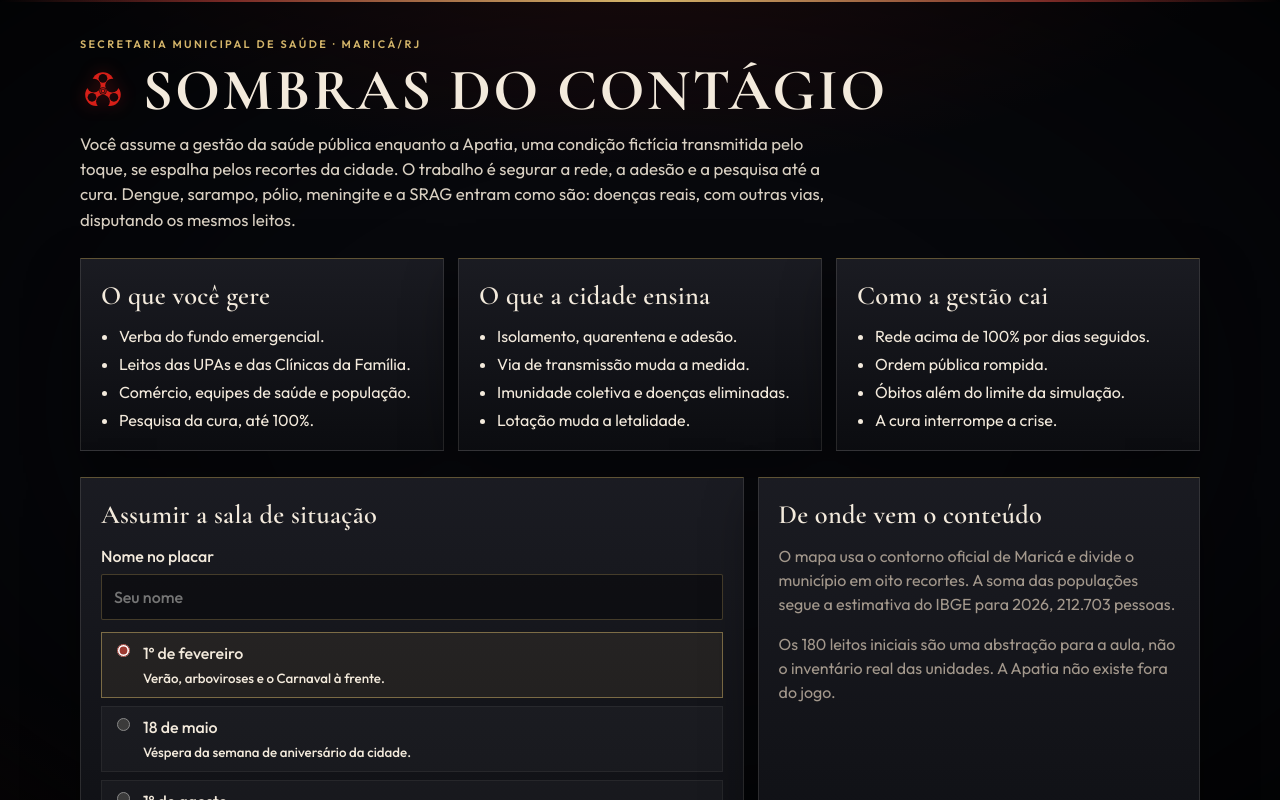
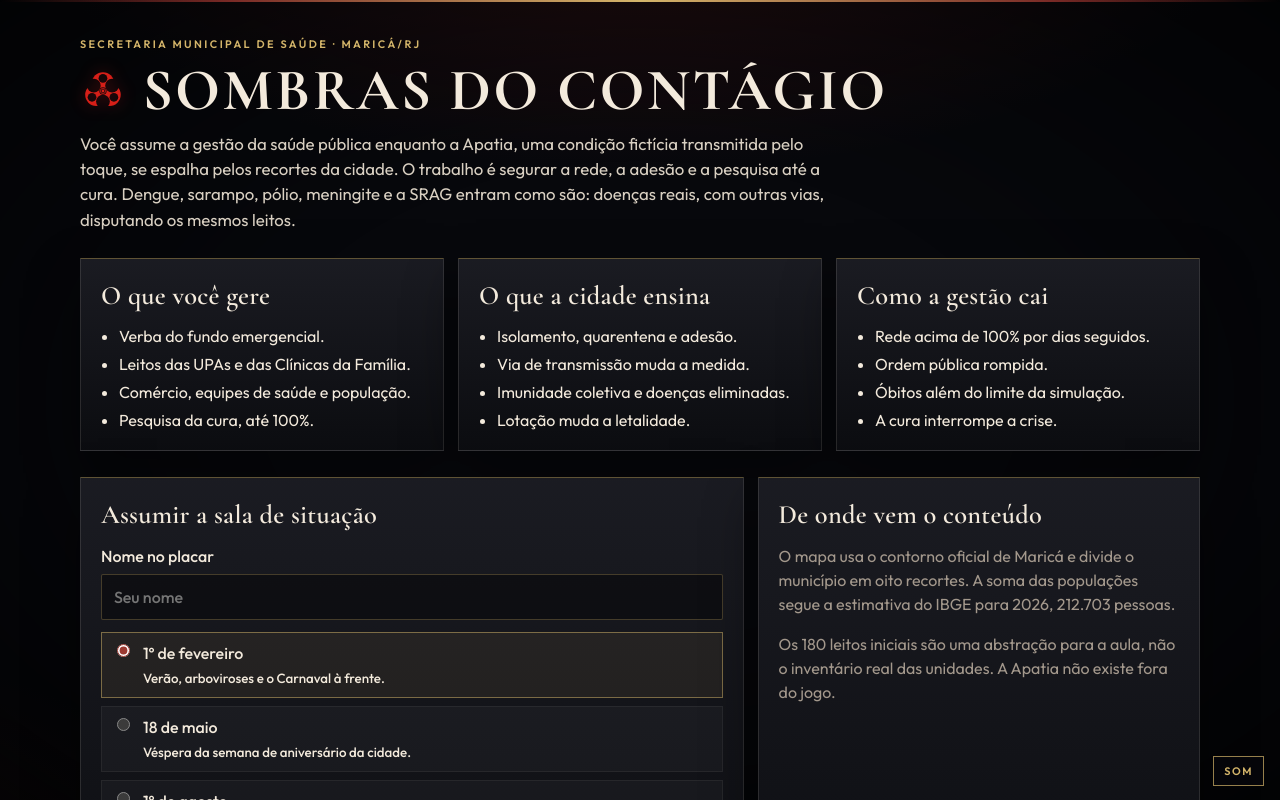
Before and after one commit to LuanaPZenha/SdC, a Next.js app: page / in a window 1280 px wide. Shown: the top 800 px of the page. Built offline with nearby package versions, Linux system fonts and the light colour scheme.

Commit message:
Põe uma trilha sombria no fundo do jogo
Um loop grave e baixo, feito para o jogo, toca o tempo todo na capa, na sala e no placar. O volume fica contido. O botão no canto silencia e guarda essa escolha.

```diff
--- a/src/app/globals.css
+++ b/src/app/globals.css
@@ -71,6 +71,25 @@ button, input, select, textarea { font: inherit; }
 button { cursor: pointer; }
 
 a { color: inherit; }
+
+body > .trilha-mount { position: static; z-index: auto; }
+
+.trilha {
+  position: fixed;
+  right: 16px;
+  bottom: 14px;
+  z-index: 35;
+  background: rgba(7, 8, 12, 0.72);
+  color: var(--brass-dim);
+  border: 1px solid rgba(212, 181, 106, 0.35);
+  letter-spacing: 0.14em;
+  text-transform: uppercase;
+  font-size: 0.68rem;
+  font-weight: 600;
+  padding: 6px 10px;
+}
+
+.trilha.on { color: var(--brass); border-color: rgba(212, 181, 106, 0.7); }
 
 .skip {
   position: absolute;
--- a/src/app/layout.tsx
+++ b/src/app/layout.tsx
@@ -1,5 +1,6 @@
 import type { Metadata } from "next";
 import { Cormorant_Garamond, Outfit } from "next/font/google";
+import { Trilha } from "@/components/Trilha";
 import "./globals.css";
 
 const titleFont = Cormorant_Garamond({
@@ -29,6 +30,7 @@ export default function RootLayout({ children }: { children: React.ReactNode })
           Ir para o conteúdo
         </a>
         {children}
+        <Trilha />
       </body>
     </html>
   );
--- a/src/components/Admin.tsx
+++ b/src/components/Admin.tsx
@@ -1,6 +1,7 @@
 "use client";
 
 import { useState } from "react";
+import Link from "next/link";
 import { EFFECT_KEYS, type Catalog, type GameEvent, type Parameter } from "@/lib/types";
 import { validateCatalog } from "@/lib/validate";
 
@@ -111,9 +112,9 @@ export function Admin() {
         Políticas, eventos, parâmetros e as fórmulas de casos novos, óbitos, receita, pesquisa e pontuação ficam fora do código.
       </p>
       <p>
-        <a className="text-link" href="/">
+        <Link className="text-link" href="/">
           Voltar ao briefing
-        </a>
+        </Link>
       </p>
       {!catalog ? (
         <form
--- a/src/components/Inicio.tsx
+++ b/src/components/Inicio.tsx
@@ -1,6 +1,7 @@
 "use client";
 
 import { useState } from "react";
+import Link from "next/link";
 import { useRouter } from "next/navigation";
 import { Biohazard } from "@/components/Biohazard";
 import { STARTS } from "@/lib/starts";
@@ -105,9 +106,9 @@ export function Inicio() {
             <button className="button" disabled={busy} type="submit">
               {busy ? "Abrindo…" : "Assumir a gestão"}
             </button>
-            <a className="button secondary" href="/ranking">
+            <Link className="button secondary" href="/ranking">
               Placar
-            </a>
+            </Link>
           </div>
         </form>
         <aside className="panel">
--- a/src/components/Placar.tsx
+++ b/src/components/Placar.tsx
@@ -1,6 +1,7 @@
 "use client";
 
 import { useEffect, useState } from "react";
+import Link from "next/link";
 import { people } from "@/lib/format";
 import type { RankingEntry } from "@/lib/types";
 
@@ -24,9 +25,9 @@ export function Placar() {
       <h1 className="display">Placar</h1>
       <p className="lede">A ordem principal é quantos dias a gestão durou. Vitória, pontuação e óbitos desempata. O registro entra no fim da partida.</p>
       <p>
-        <a className="text-link" href="/">
+        <Link className="text-link" href="/">
           Voltar ao briefing
-        </a>
+        </Link>
       </p>
       {error ? <p className="error">{error}</p> : null}
       <div className="table-wrap">
--- /dev/null
+++ b/src/components/Trilha.tsx
@@ -0,0 +1,64 @@
+"use client";
+
+import { useEffect, useRef, useState } from "react";
+
+const KEY = "sdc-trilha";
+const VOLUME = 0.16;
+
+export function Trilha() {
+  const audio = useRef<HTMLAudioElement>(null);
+  const [on, setOn] = useState(true);
+  const [ready, setReady] = useState(false);
+
+  useEffect(() => {
+    if (window.localStorage.getItem(KEY) === "off") setOn(false);
+    setReady(true);
+  }, []);
+
+  useEffect(() => {
+    const el = audio.current;
+    if (!el || !ready) return;
+    el.volume = VOLUME;
+    el.loop = true;
+
+    const start = () => {
+      if (!on || !el.paused) return;
+      void el.play().catch(() => undefined);
+    };
+
+    if (on) start();
+    else el.pause();
+
+    window.addEventListener("pointerdown", start);
+    window.addEventListener("keydown", start);
+    return () => {
+      window.removeEventListener("pointerdown", start);
+      window.removeEventListener("keydown", start);
+    };
+  }, [on, ready]);
+
+  function toggle() {
+    const next = !on;
+    setOn(next);
+    window.localStorage.setItem(KEY, next ? "on" : "off");
+    const el = audio.current;
+    if (!el) return;
+    if (next) void el.play().catch(() => undefined);
+    else el.pause();
+  }
+
+  return (
+    <div className="trilha-mount">
+      <audio ref={audio} src="/trilha.mp3" loop preload="auto" />
+      <button
+        className={on ? "trilha on" : "trilha"}
+        type="button"
+        aria-pressed={on}
+        aria-label={on ? "Silenciar a trilha" : "Ouvir a trilha"}
+        onClick={toggle}
+      >
+        {on ? "Som" : "Mudo"}
+      </button>
+    </div>
+  );
+}
```
Also changed, not shown: src/components/Sala.tsx (+9 -8 lines), 1 other file (tests, documents, lock files or other folders).
